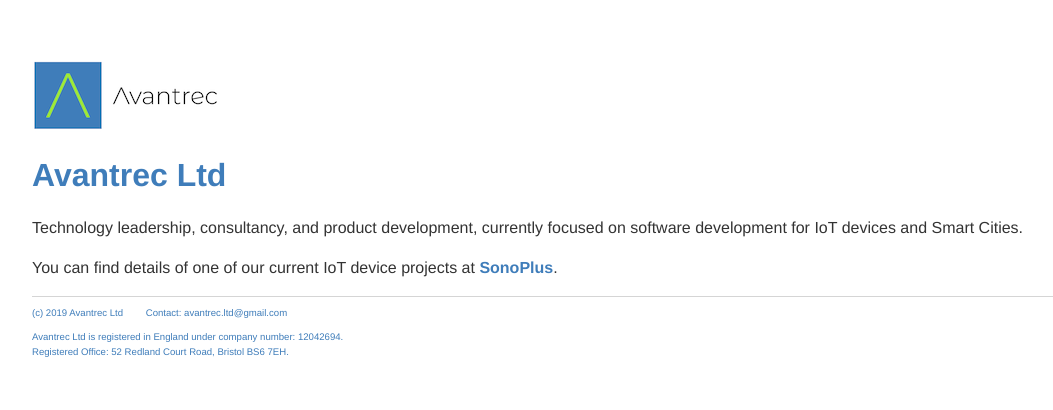
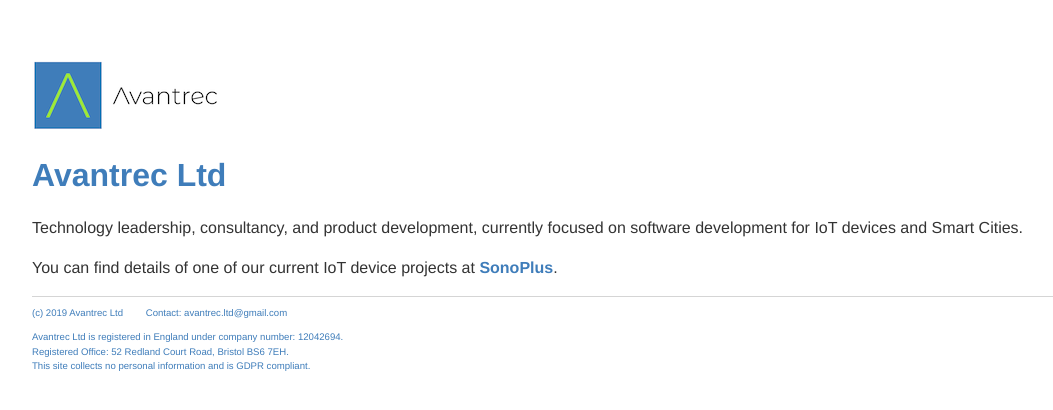
Before and after one commit to avantrec/avantrec.github.io, a Jekyll site: the page built from index.md, in a window 1280 px wide. Shown: the top 410 px of the page, without its empty margins (32-1085 px from the left). Built offline with Jekyll 4.4.1, drawn with Linux system fonts in a browser that asks for light colours.

Commit message:
Add GDPR compliance notice to footers.

```diff
--- a/_layouts/default.html
+++ b/_layouts/default.html
@@ -34,7 +34,8 @@
                     <li>Contact: <a href="mailto:avantrec.ltd@gmail.com">avantrec.ltd@gmail.com</a></li>
                 </ul>
                 <ul>
-                    <li>Avantrec Ltd is registered in England under company number: 12042694.<br>Registered Office: 52 Redland Court Road, Bristol BS6 7EH.</li>
+                    <li>Avantrec Ltd is registered in England under company number: 12042694.<br>Registered Office: 52 Redland Court Road, Bristol BS6 7EH.
+                    <br>This site collects no personal information and is GDPR compliant.</li>
                 </ul>
             </footer>
         </body>
--- a/_layouts/sonoplus.html
+++ b/_layouts/sonoplus.html
@@ -36,7 +36,7 @@
                 <ul>
                     <li>(c) 2019 Avantrec Ltd (e: <a href="mailto:avantrec.ltd@gmail.com">avantrec.ltd@gmail.com</a>)
                     <br>Avantrec Ltd has no connection with Sonos, Apple, or the Raspberry Pi Foundation.
-                    <br>All trademarks acknowledged.</li>
+                    <br>All trademarks acknowledged. This site collects no personal information and is GDPR compliant.</li>
                 </ul>
             </footer>
         </body>
```
